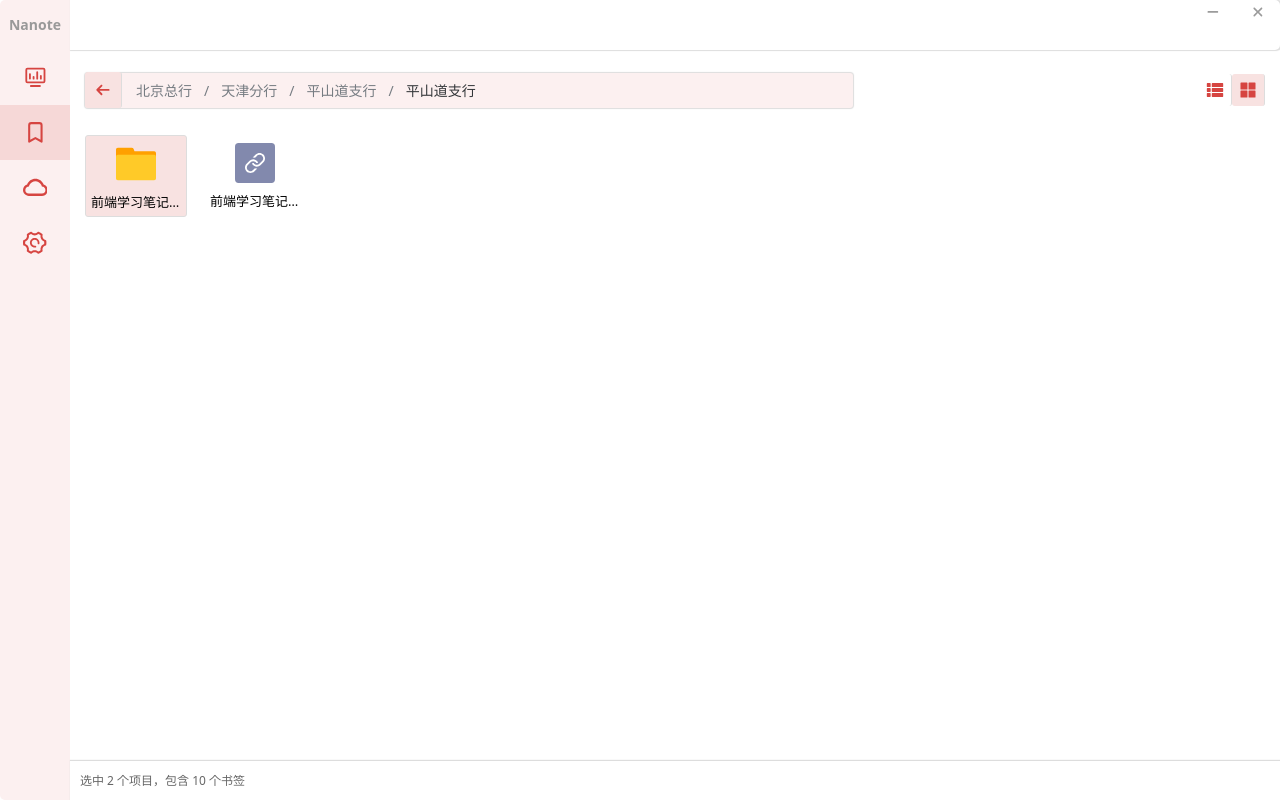
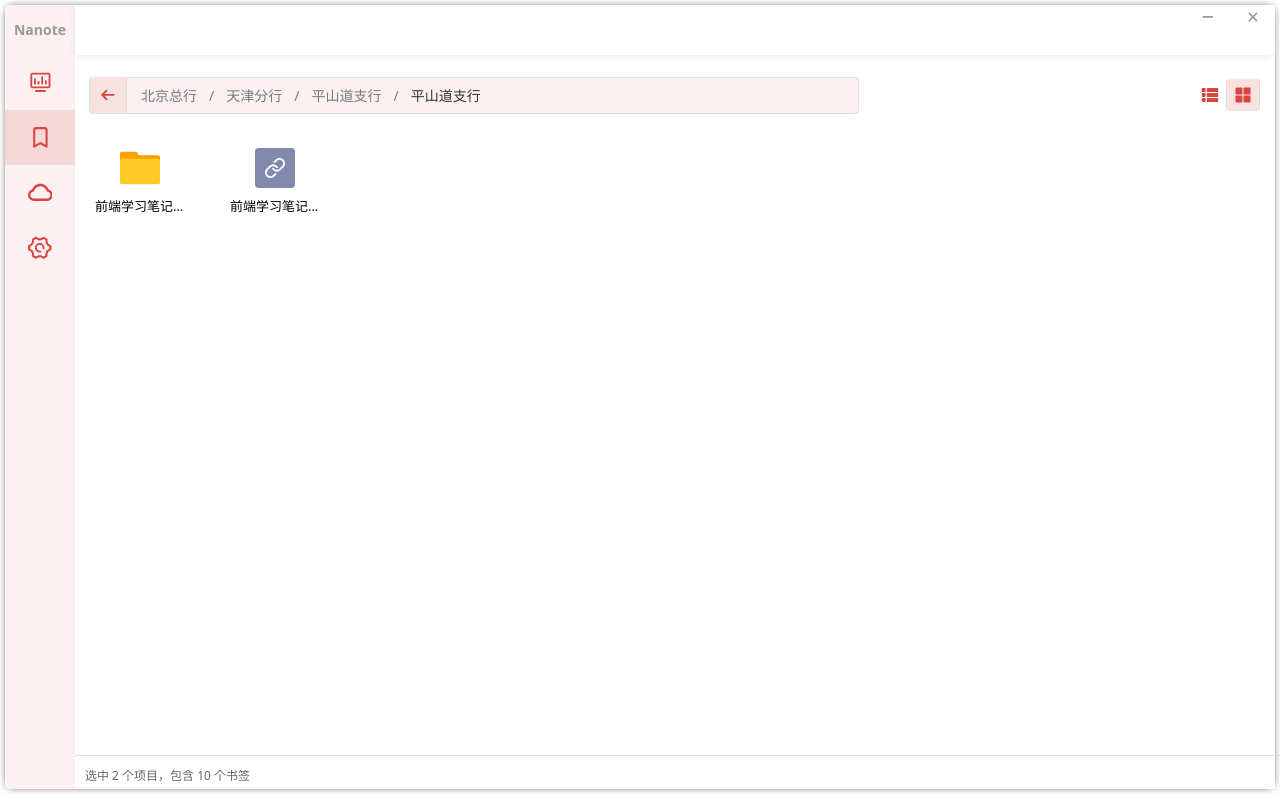
Before and after one commit to imxuedi/nanote, a Vue app: page / in a window 1280 px wide. Built offline with nearby package versions, Linux system fonts and the light colour scheme.

Commit message:
新增: Bookmark 右键菜单 底部信息栏 修改: 窗体轮廓阴影 高度适配

```diff
--- a/src/App.vue
+++ b/src/App.vue
@@ -47,12 +47,13 @@ const curTab = ref('Bookmark')
 
 .side-menu-bar, .right {
   display: inline-block;
-  height: 100vh;
+  height: 98vh;
 }
 
 .right {
   width: calc(100% - 70px);
   vertical-align: top;
+  background-color: #ffffff;
 }
 
 .top-search-bar {
@@ -64,6 +65,6 @@ const curTab = ref('Bookmark')
   -webkit-app-region: drag;
   border-top-right-radius: 5px;
   border-bottom-right-radius: 5px;
-  box-shadow: 1px 0 1px 1px #ddd;
+  box-shadow: 0 2px 8px -2px #ddd;
 }
 </style>
--- a/src/components/tab-bookmark/Bookmark.vue
+++ b/src/components/tab-bookmark/Bookmark.vue
@@ -27,7 +27,7 @@
       <component :is="Views[curView]"></component>
     </div>
     <div class="info">
-      <span>{{info}}</span>
+      <span>{{ info }}</span>
     </div>
   </div>
 </template>
@@ -63,7 +63,7 @@ const chosenList = []
   }
 
   .na-data {
-    height: calc(100vh - 140px);
+    height: calc(100vh - 165px);
     overflow-y: auto;
     overflow-x: hidden;
   }
@@ -138,11 +138,11 @@ const chosenList = []
 }
 
 .info {
-  box-shadow: 1px 0 1px 1px #ddd;
+  border-top: 1px solid #dddddd;
   position: fixed;
-  bottom: 0;
+  bottom: 5px;
   right: 0;
-  left: 70px;
+  left: 75px;
   padding: 10px;
   font-size: 12px;
   color: #666;
--- a/src/components/tab-bookmark/GridView.vue
+++ b/src/components/tab-bookmark/GridView.vue
@@ -1,24 +1,36 @@
 <template>
-  <div class="grid-view">
-    <span class="single-obj active">
+  <div class="grid-view" @contextmenu="contextMenuHandler.show" @click="focusHandler">
+    <span :class="['single-obj', currentObj.id === 'dir-2001' ? 'active': '']" id="dir-2001">
       <svg height="40px" viewBox="0 0 1024 1024">
         <use xlink:href="#icon-folder"/>
       </svg>
-      <n-ellipsis style="max-width: 90px" :tooltip="false" title="前端学习笔记真的很重要"> 前端学习笔记真的很重要 </n-ellipsis>
+      <n-ellipsis style="max-width: 90px" :tooltip="false"
+                  title="前端学习笔记真的很重要"> 前端学习笔记真的很重要
+      </n-ellipsis>
     </span>
-    <span class="single-obj">
+    <span :class="['single-obj', currentObj.id === 'tag-2002' ? 'active': '']" id="tag-2002">
       <svg height="40px" viewBox="0 0 1024 1024">
         <use xlink:href="#icon-file"/>
       </svg>
-      <n-ellipsis style="max-width: 90px" :tooltip="false" title="前端学习笔记真的很重要"> 前端学习笔记真的很重要 </n-ellipsis>
+      <n-ellipsis style="max-width: 90px" :tooltip="false"
+                  title="前端学习笔记真的很重要"> 前端学习笔记真的很重要
+      </n-ellipsis>
     </span>
   </div>
-
+  <n-dropdown
+      trigger="manual"
+      placement="bottom-start"
+      :x="contextMenu.x.value" :y="contextMenu.y.value"
+      :options="contextMenu.options.value"
+      :show="contextMenu.visible.value"
+      :on-clickoutside="contextMenuHandler.hide"
+      @select="contextMenuHandler.select"
+  />
 </template>
 
 <script setup>
-import {ref, computed} from 'vue'
-import {NEllipsis} from 'naive-ui'
+import {ref, computed, nextTick} from 'vue'
+import {NEllipsis, NDropdown} from 'naive-ui'
 
 const data = ref([
   {title: '框架文档', type: 'dir', path: '/框架文档'},
@@ -39,12 +51,83 @@ const data = ref([
   }
 ])
 
-// 单行最长为 6 个汉字字符
-const maxLength = 7;
-const gridHeight = (item) => {
+const currentObj = ref({
+  id: '',
+})
 
+// 单机切换焦点对象
+const focusHandler = (e) => {
+  // 空白点击
+  if (e.target.className === 'grid-view') {
+    currentObj.value.id = ''
+    return
+  }
+  let item = e.path.find(t => {
+    return typeof (t.className) === 'string' && t.className.startsWith('single-obj')
+  })
+  currentObj.value.id = item.id
 }
 
+// 右键菜单
+const contextMenu = {
+  visible: ref(false),
+  // 文件夹 | 书签 | 空白区域
+  awakeLoc: ref('space'),
+  options: computed(() => {
+    if (contextMenu.awakeLoc.value === 'space') {
+      return [
+        {label: '新建文件夹', key: 'new-folder'},
+        {label: '新建书签', key: 'new-tag'},
+        {label: '刷新', key: 'refresh'}
+      ]
+    } else if (contextMenu.awakeLoc.value === 'folder') {
+      return [
+        {label: '新建书签', key: 'new-tag'},
+        {label: '重命名', key: 'rename'},
+        {label: '移动到…', key: 'move'},
+        {label: '删除', key: 'remove'},
+      ]
+    } else if (contextMenu.awakeLoc.value === 'tag') {
+      return [
+        {label: '重命名', key: 'rename'},
+        {label: '编辑', key: 'edit'},
+        {label: '移动到…', key: 'move'},
+        {label: '删除', key: 'remove'}
+      ]
+    }
+  }),
+  x: ref(0),
+  y: ref(0)
+}
+
+// 右键菜单事件回调
+const contextMenuHandler = {
+  show: function (e) {
+    e.preventDefault()
+    if (e.target.className === 'grid-view') {
+      // 空白处点击的
+      contextMenu.awakeLoc.value = 'space'
+    } else {
+      let item = e.path.find(t => {
+        return typeof (t.className) === 'string' && t.className.startsWith('single-obj')
+      })
+      contextMenu.awakeLoc.value = item.id.startsWith('dir') ? 'folder' : 'tag'
+      currentObj.value.id = item.id
+    }
+    contextMenu.visible.value = false
+    nextTick().then(() => {
+      contextMenu.visible.value = true
+      contextMenu.x.value = e.clientX
+      contextMenu.y.value = e.clientY
+    })
+  },
+  hide: function () {
+    contextMenu.visible.value = false
+  },
+  select: function (key) {
+    console.log(key)
+  }
+}
 </script>
 
 <style lang="scss" scoped>
@@ -52,7 +135,9 @@ const gridHeight = (item) => {
   display: grid;
   margin-top: 20px;
   grid-template-columns: repeat(auto-fill, 100px);
-  grid-gap: 20px 20px;
+  grid-gap: 30px 35px;
+  height: calc(100% - 20px);
+  width: 100%;
 }
 
 .single-obj {
--- a/src/style/main.css
+++ b/src/style/main.css
@@ -7,8 +7,10 @@
 }
 
 #app {
-    background-color: #ffffff;
+    /*background-color: #ffffff;*/
     border-radius: 5px;
+    margin: 5px;
+    box-shadow: 0 0 8px -3px #000
 }
 
 ::-webkit-scrollbar {
```
